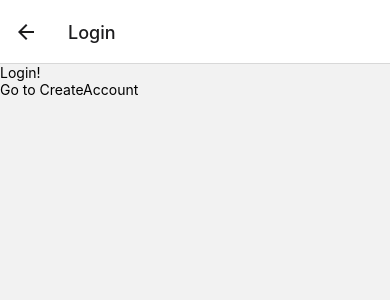
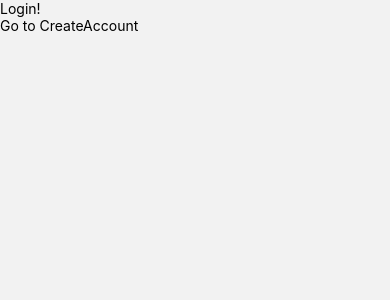
Before and after one commit to totoruo9/instaclone-native, a React Native app: screen /Login in a window 390 px wide. Shown: the top 300 px of the page. Built offline with nearby package versions, Linux system fonts and the light colour scheme.

Commit message:
[stack navigation options]

```diff
--- a/navigators/LoggedOutNav.tsx
+++ b/navigators/LoggedOutNav.tsx
@@ -8,9 +8,10 @@ const Stack = createNativeStackNavigator();
 
 const LoggedOutNav = () => {
     return (
-        <Stack.Navigator>
-            <Stack.Screen name="Wellcome" component={Wellcome} />
-            <Stack.Screen name="Login" component={Login} />
+        //@ts-ignore
+        <Stack.Navigator screenOptions={{headerBackTitleVisible:false, headerTintColor:"#ff4a5b"}}>
+            <Stack.Screen name="Wellcome" component={Wellcome} options={{headerTitleAlign:"center"}} />
+            <Stack.Screen name="Login" component={Login} options={{headerShown: false}} />
             <Stack.Screen name="CreateAccount" component={CreateAccount} />
         </Stack.Navigator>
     )
--- a/screens/CreateAccount.tsx
+++ b/screens/CreateAccount.tsx
@@ -4,7 +4,7 @@ import { Text, View } from "react-native";
 const CreateAccount = () => {
     return (
         <View>
-            <Text>CreateAccount!</Text>
+            <Text>CreateAccount!!</Text>
         </View>
     )
 }
```
